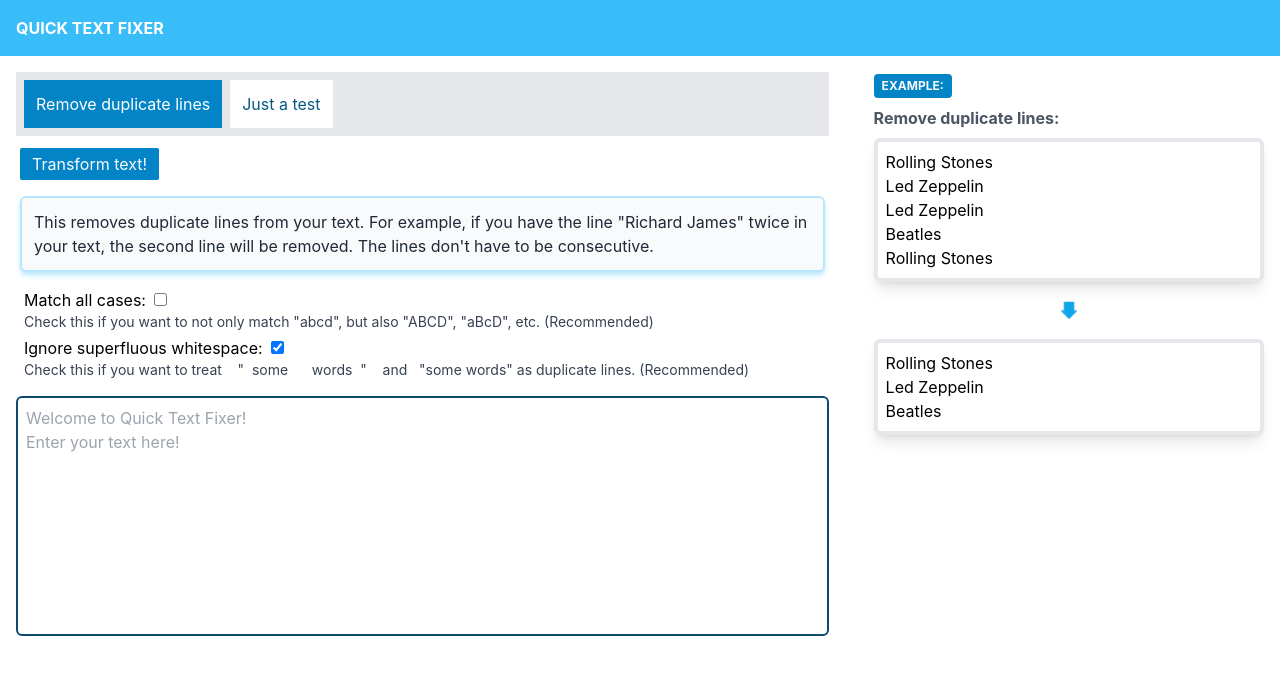
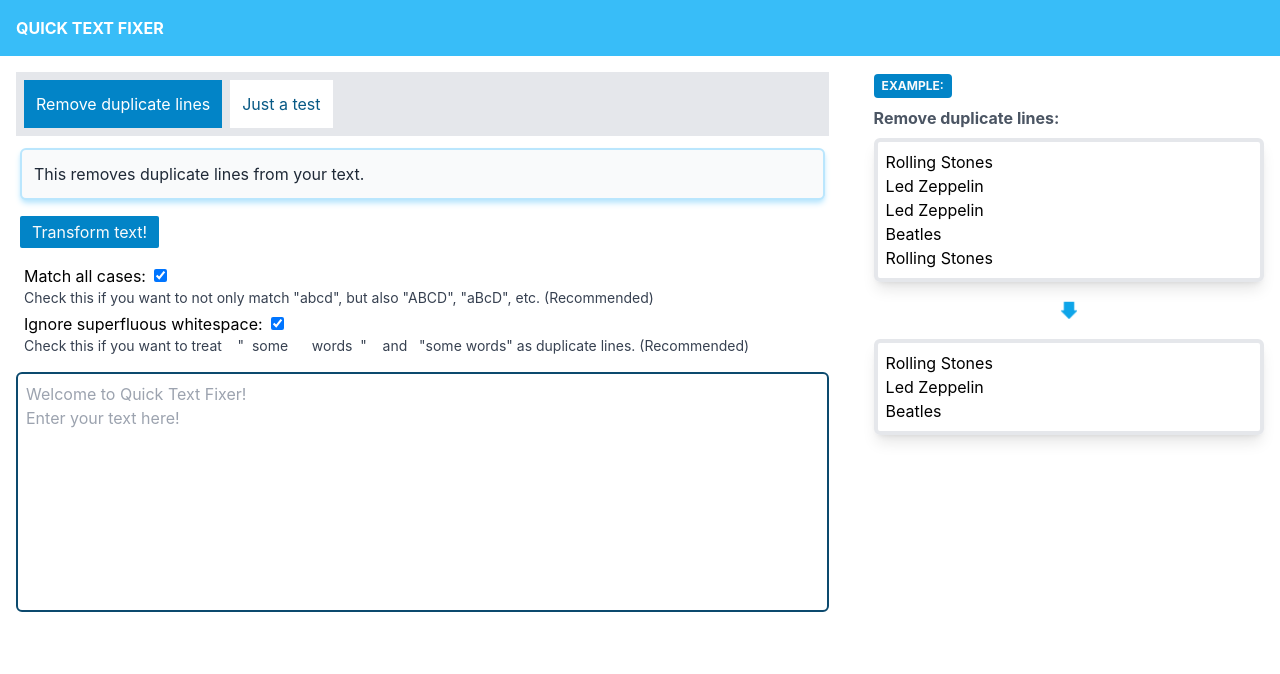
Before and after one commit to Daniel-Wittgenstein/qtf, a React (Create React App) app: page / in a window 1280 px wide. Shown: the top 674 px of the page. Built offline with nearby package versions, Linux system fonts and the light colour scheme.

Commit message:
changed css layout: description above transform button

```diff
--- a/src/Transformers.js
+++ b/src/Transformers.js
@@ -13,9 +13,7 @@ const Transformers = [
   {
     key: "removeDuplicateLines",
     text: `Remove duplicate lines`,
-    descr: `This removes duplicate lines from your text. For example, if you have
-    the line "Richard James" twice in your text, the second line will be removed.
-    The lines don't have to be consecutive.`,
+    descr: `This removes duplicate lines from your text.`,
     example: `Rolling Stones
 Led Zeppelin
 Led Zeppelin
@@ -27,7 +25,7 @@ Rolling Stones`,
         type: "checkbox",
         descr: `Check this if you want to not only match "abcd", but also "ABCD", "aBcD", etc. (Recommended)`,
         key: "caseSensitive",
-        checked: false,
+        checked: true,
       },
 
       {
@@ -40,7 +38,7 @@ Rolling Stones`,
     ],
     do: (str, data) => {
       const lines = Utils.stringToLines(str)
-      const result = Utils.removeDuplicateLines(lines, data.caseInsensitive, data.ignoreWhiteSpace,
+      const result = Utils.removeDuplicateLines(lines, data.caseSensitive, data.ignoreWhiteSpace,
         data.ignoreWhiteSpace)
       const newLines = result.lines
       const newStr = Utils.linesToString(newLines, "\n")
--- a/src/components/Slider.js
+++ b/src/components/Slider.js
@@ -102,14 +102,17 @@ function Slider(props) {
       <div className="p-1 bg-gray-200 w-[100%] max-h-40 overflow-auto">
           {listItems}
       </div>
+
+      <div className="bg-gray-50 p-3 m-1 mt-3 rounded-md
+        shadow-sky-200 shadow-md border-sky-200 border-2 text-gray-800">
+        {selectedItem.descr}
+      </div>
+
       <div className="inline-block mt-2">
         <ActionButton click={() => clickGoButton()} text={"Transform text!"} ></ActionButton>
         {undoButton}
       </div>
-      <div className="bg-gray-50 p-3 m-1 mt-3 rounded-md
-        shadow-sky-200 shadow-md border-sky-200 border-2 text-gray-800">
-        {selectedItem.descr}
-      </div>
+
       <div className="inline-block">
         <Options list={selectedItem.slots} entryId={selectedItem.key}></Options>
       </div>
```
